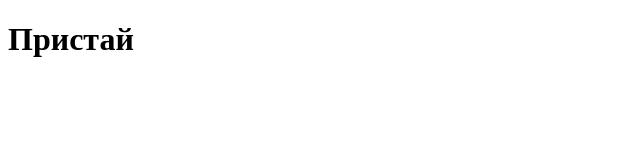
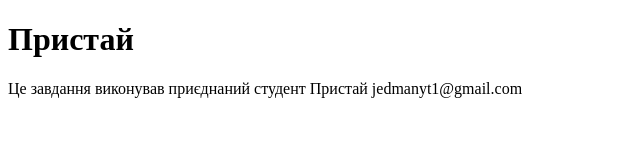
Before and after one commit to nazarmlynyskyi/lab8Mlynyskyi, a plain HTML site: page task2.html in a window 1280 px wide. Shown: the whole page, without its empty margins (0-640 px from the left). Drawn offline with Linux system fonts and the light colour scheme.

Commit message:
done task2 by student Prystai email jedmanyt1@gmail.cpm

```diff
--- a/task2.html
+++ b/task2.html
@@ -10,6 +10,7 @@
 
 <body>
 <h1>Пристай</h1>
+Це завдання виконував приєднаний студент Пристай jedmanyt1@gmail.com
 
 </body>
 
```
